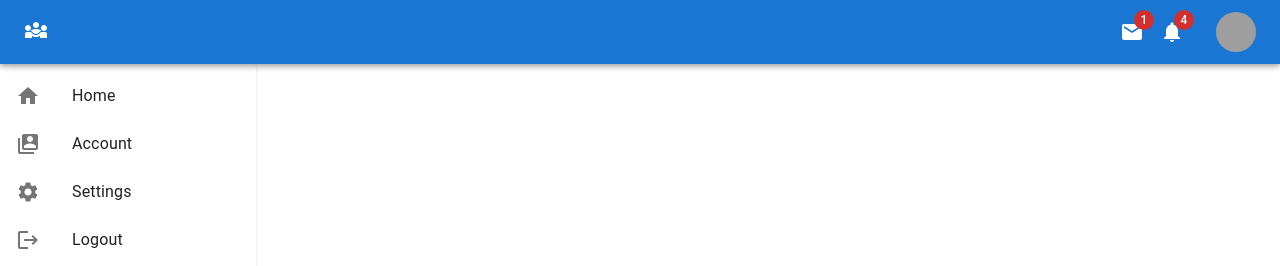
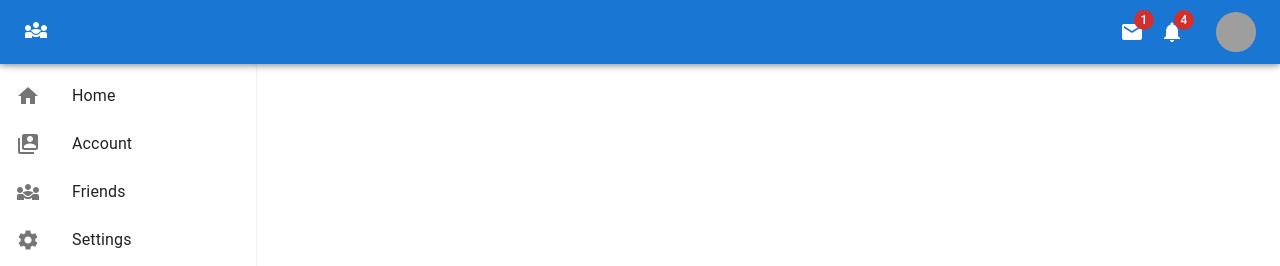
Before and after one commit to Sandun-Induranga/Social-Media-Frontend, a React (Create React App) app: page / in a window 1280 px wide. Shown: the top 266 px of the page. Built offline with nearby package versions, Linux system fonts and the light colour scheme; grey boxes are pictures that could not be loaded.

Commit message:
Content Updated

```diff
--- a/src/components/Menu/Menu.tsx
+++ b/src/components/Menu/Menu.tsx
@@ -1,4 +1,10 @@
-import { Home, Logout, Settings, SwitchAccount } from "@mui/icons-material";
+import {
+  Diversity3,
+  Home,
+  Logout,
+  Settings,
+  SwitchAccount,
+} from "@mui/icons-material";
 import {
   Box,
   List,
@@ -32,7 +38,16 @@ const Menu = () => {
               <ListItemText primary="Account" />
             </ListItemButton>
           </ListItem>
-          {/* Profile */}
+          {/* Friends */}
+          <ListItem disablePadding>
+            <ListItemButton>
+              <ListItemIcon>
+                <Diversity3 />
+              </ListItemIcon>
+              <ListItemText primary="Friends" />
+            </ListItemButton>
+          </ListItem>
+          {/* Settings */}
           <ListItem disablePadding>
             <ListItemButton>
               <ListItemIcon>
@@ -41,7 +56,7 @@ const Menu = () => {
               <ListItemText primary="Settings" />
             </ListItemButton>
           </ListItem>
-          {/* Profile */}
+          {/* Logout */}
           <ListItem disablePadding>
             <ListItemButton>
               <ListItemIcon>
```
